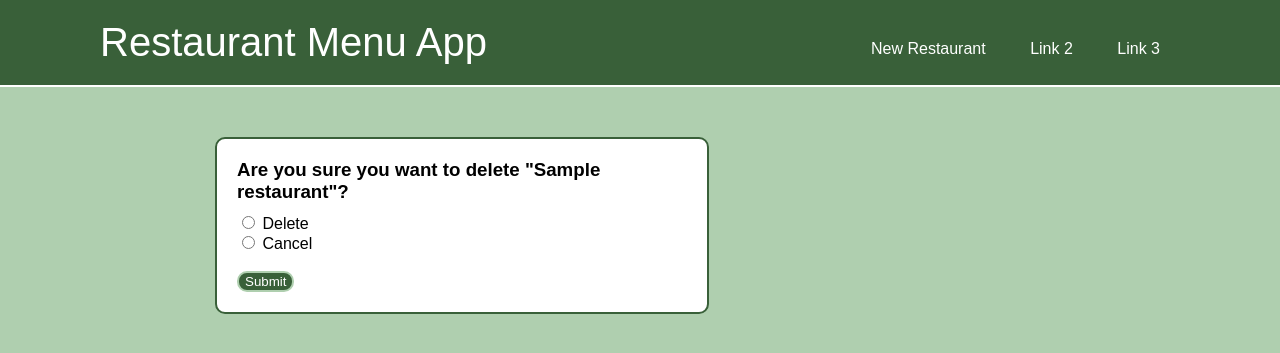
After one commit to davidhammaker/Restaurant_Menu_App, a Flask app: template restaurant_menu_app/templates/delete_confirm.html in a window 1280 px wide. The commit adds this page. Shown: the top 353 px of the page. Run offline with Flask 2, Linux system fonts and the light colour scheme; tables that the repository leaves empty hold one stand-in row (values such as "Sample post"); the template is opened without the code that fills it: values that come from a table or form of the project are taken from there, most other values are stand-ins (such as "Sample title", 1, 10 or a date in 2020).

Commit message:
Enable form deletion
The 'forms.py' file now contains a 'DeleteConfirmForm', which features a
radio field with 'Delete' and 'Cancel' options, plus a submit button.
This new form is displayed on the new 'delete_confirm' view. Cancelling
or deleting will send a POST request to the new 'delete' view, which
will either delete the restaurant or not delete the restaurant depending
on the results. The 'delete' view will then redirect the user to the
home page with an appropriate flash message. If the 'delete_confirm'
form does not have an answer selected when the form is submitted, the
post request will be submitted anyway, but the user is redirected back
to the 'delete_confirm' page with a flash message telling the user to
select a radio option.

```diff
--- a/restaurant_menu_app/forms.py
+++ b/restaurant_menu_app/forms.py
@@ -1,5 +1,6 @@
 from flask_wtf import FlaskForm
-from wtforms import StringField, TextAreaField, SubmitField, SelectField, ValidationError, IntegerField
+from wtforms import (StringField, TextAreaField, SubmitField, SelectField,
+                     ValidationError, IntegerField, RadioField)
 from restaurant_menu_app.models import Restaurant, MenuItem
 from wtforms.validators import DataRequired, Length
 
@@ -21,7 +22,8 @@ class MenuItemsForm(FlaskForm):
                                             ('Dessert', 'Dessert'),
                                             ('Beverage', 'Beverage')],
                          validators=[DataRequired()])
-    description = TextAreaField('Description', validators=[DataRequired(), Length(min=1, max=300)])
+    description = TextAreaField('Description', validators=[DataRequired(),
+                                                           Length(min=1, max=300)])
     price = StringField('Course', validators=[DataRequired(), Length(min=1, max=10)])
     restaurant_id = IntegerField('Restaurant ID', validators=[DataRequired()])
     submit = SubmitField('Submit')
@@ -30,3 +32,11 @@ class MenuItemsForm(FlaskForm):
         name = MenuItem.query.filter_by(name=name, restaurant_id=restaurant_id).first()
         if name:
             raise ValidationError('That item is already on the menu.')
+
+
+class DeleteConfirmForm(FlaskForm):
+    confirm = RadioField('Confirm',
+                         choices=[('Delete', 'Delete'),
+                                  ('Cancel', 'Cancel')],
+                         validators=[DataRequired()])
+    submit = SubmitField('Submit')
--- a/restaurant_menu_app/static/main.css
+++ b/restaurant_menu_app/static/main.css
@@ -159,6 +159,10 @@ nav{
     border-style: solid;
 }
 
+.res-form-radio ul{
+    list-style-type: none;
+}
+
 .res-form-field-errors{
     width: 448px;
     border-color: #ff0000;
--- /dev/null
+++ b/restaurant_menu_app/templates/delete_confirm.html
@@ -0,0 +1,26 @@
+{% extends "base.html" %}
+
+{% block content %}
+        <div class="content">
+            <div class="main">
+                <form class="res-form" action="{{ url_for('delete', restaurant_name=restaurant.name) }}" method="post">
+                    <h3>Are you sure you want to delete "{{ restaurant.name }}"?</h3>
+                    {{ form.hidden_tag() }}
+                    <div class="res-form-radio">
+                        {{ form.confirm }}
+                    </div>
+                    {% if form.confirm.errors %}
+                        <div class="error-feedback">
+                            <ul>
+                                {% for error in form.confirm.errors %}
+                                    <li>{{ error }}</li>
+                                {% endfor %}
+                            </ul>
+                        </div>
+                    {% endif %}
+                    <br>
+                    {{ form.submit(class="res-form-button") }}
+                </form>
+            </div>
+        </div>
+{% endblock content %}
```
Also changed, not shown: restaurant_menu_app/views.py (+26 -0 lines).
